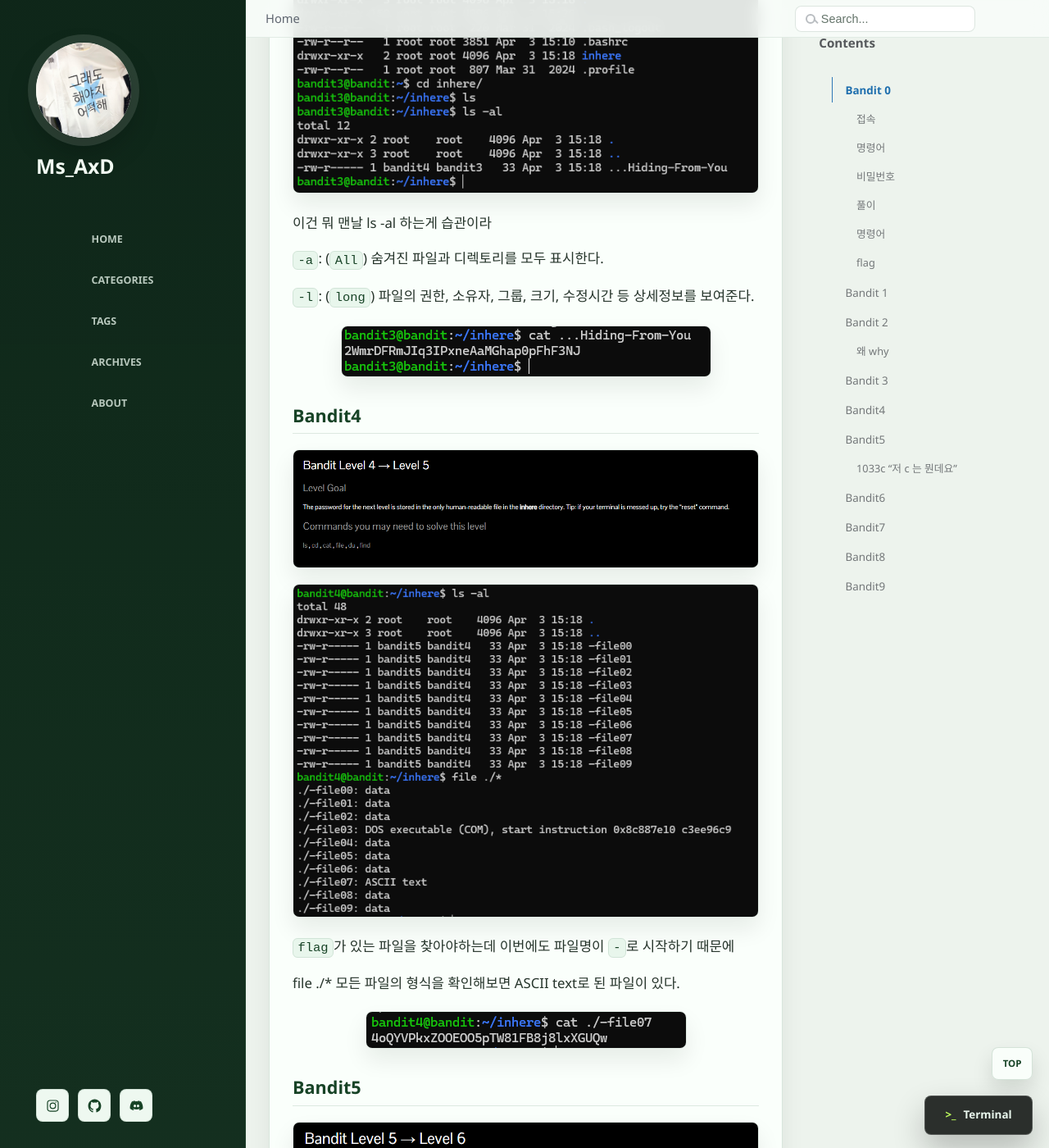
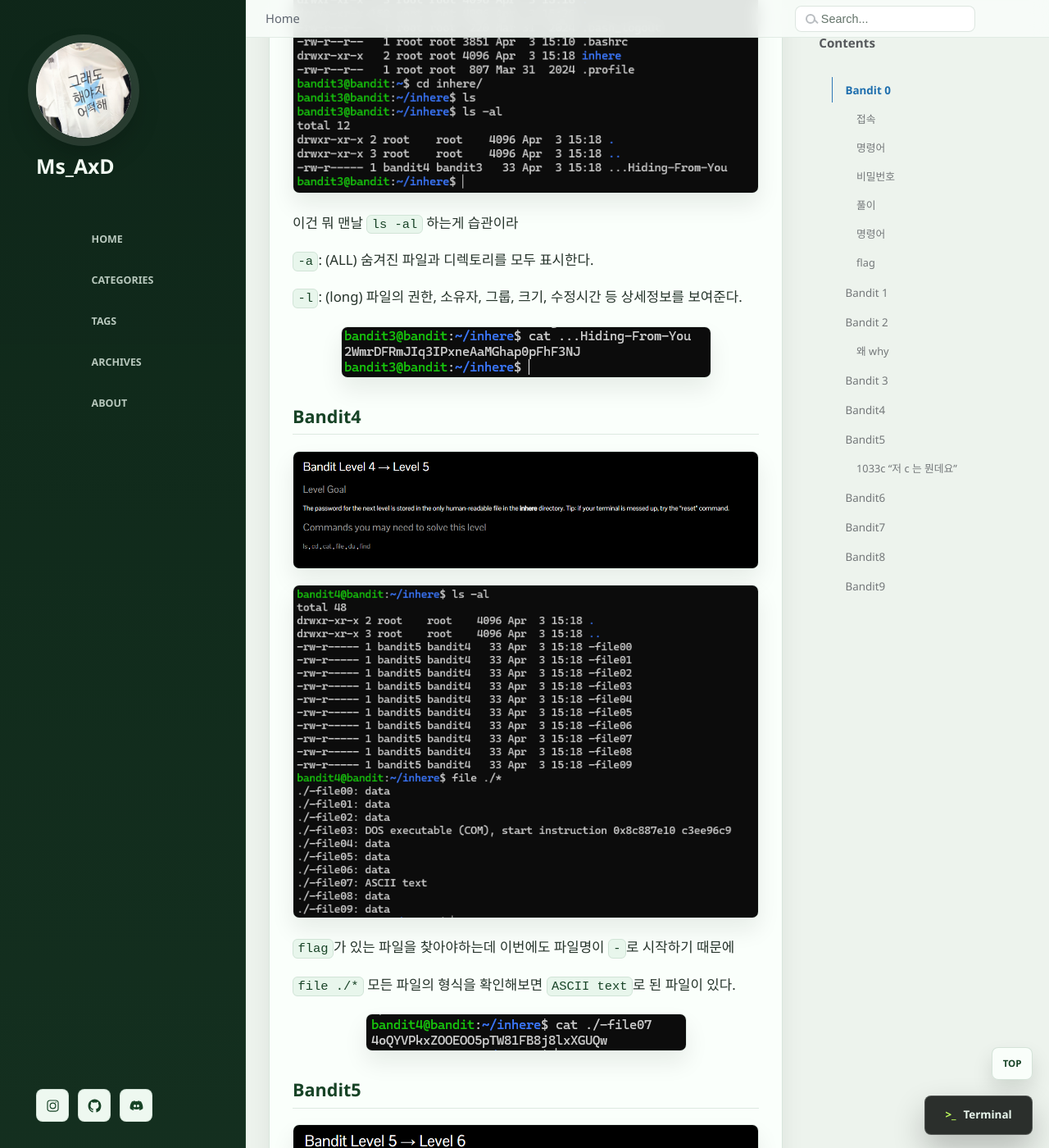
Before and after one commit to ms-axd/ms-axd.github.io, a Jekyll site: the page built from _posts/2026-04-15-bandit0.md, in a window 1280 px wide and 1400 px high, scrolled down 3603 px. Shown: the whole window at 82% size. Built offline with Jekyll 4.4.1, drawn with Linux system fonts in a browser that asks for light colours; some of the changed text lies outside the part shown.

````diff
--- a/_posts/2026-04-15-bandit0.md
+++ b/_posts/2026-04-15-bandit0.md
@@ -82,11 +82,11 @@ cat readme
 
 ![alt text](/assets/images/bandit/image-7.png)
 
-이건 뭐 맨날 ls -al 하는게 습관이라
+이건 뭐 맨날 `ls -al` 하는게 습관이라
 
-`-a`: (`All`) 숨겨진 파일과 디렉토리를 모두 표시한다.
+`-a`: (ALL) 숨겨진 파일과 디렉토리를 모두 표시한다.
 
-`-l`: (`long`) 파일의 권한, 소유자, 그룹, 크기, 수정시간 등 상세정보를 보여준다.
+`-l`: (long) 파일의 권한, 소유자, 그룹, 크기, 수정시간 등 상세정보를 보여준다.
 
 ![alt text](/assets/images/bandit/image-8.png)
 
@@ -98,7 +98,7 @@ cat readme
 
 `flag`가 있는 파일을 찾아야하는데 이번에도 파일명이 `-`로 시작하기 때문에
 
-file ./* 모든 파일의 형식을 확인해보면 ASCII text로 된 파일이 있다.
+`file ./*` 모든 파일의 형식을 확인해보면 `ASCII text`로 된 파일이 있다.
 
 ![alt text](/assets/images/bandit/image-11.png)
 
@@ -128,7 +128,7 @@ file ./* 모든 파일의 형식을 확인해보면 ASCII text로 된 파일이
 
 `G`: 기가바이트 (1,073,741,824바이트)
 
-정확히 1033bytes 인 파일을 찾으라는 명령입니다.
+정확히 `1033bytes` 인 파일을 찾으라는 명령입니다.
 
 ## Bandit6
 
@@ -136,15 +136,15 @@ file ./* 모든 파일의 형식을 확인해보면 ASCII text로 된 파일이
 
 이번 문제는 전체 파일 시스템에서 특정 조건의 파일 찾기이다.
 
-- 소유자: bandit7
-- 그룹: bandit6
-- 크기: 33 bytes
+- 소유자: `bandit7`
+- 그룹: `bandit6`
+- 크기: `33 bytes`
 
 ```bash
 find -user bandit7 -group bandit6 -size 33c
 ```
 
-찾아보니까 denied 저것들 오류 메시지인데 `2>/dev/null` 이걸 뒤에 추가하면 오류 메시지를 없앨 수 있다.
+찾아보니까 `denied` 저것들 오류 메시지인데 `2>/dev/null` 이걸 뒤에 추가하면 오류 메시지를 없앨 수 있다.
 
 ![alt text](/assets/images/bandit/image-16.png)
 
````
Also changed, not shown: other parts of _posts/2026-04-15-bandit0.md (+3 -3 lines), _posts/2026-04-16-bandit20.md (+1 -1 lines).
